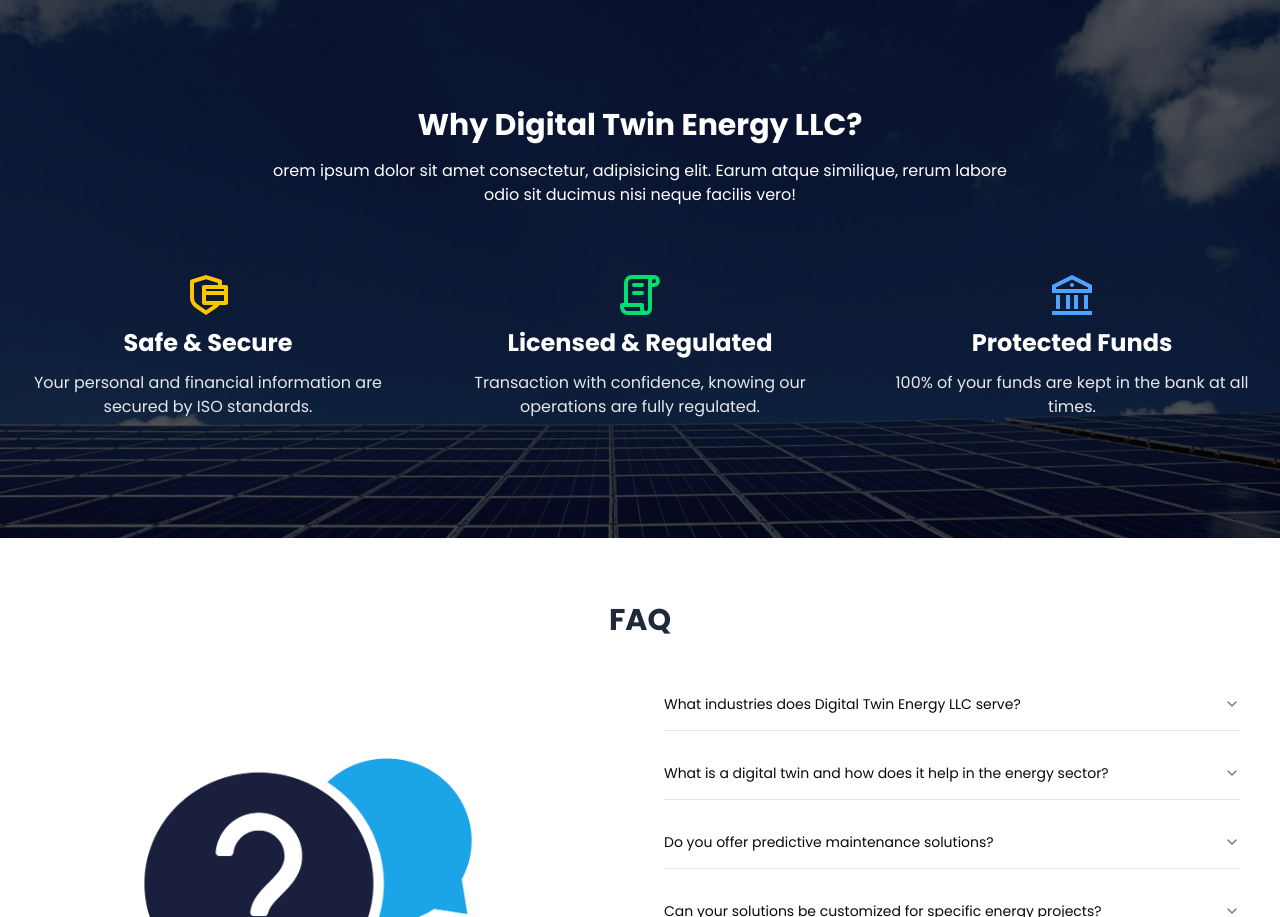
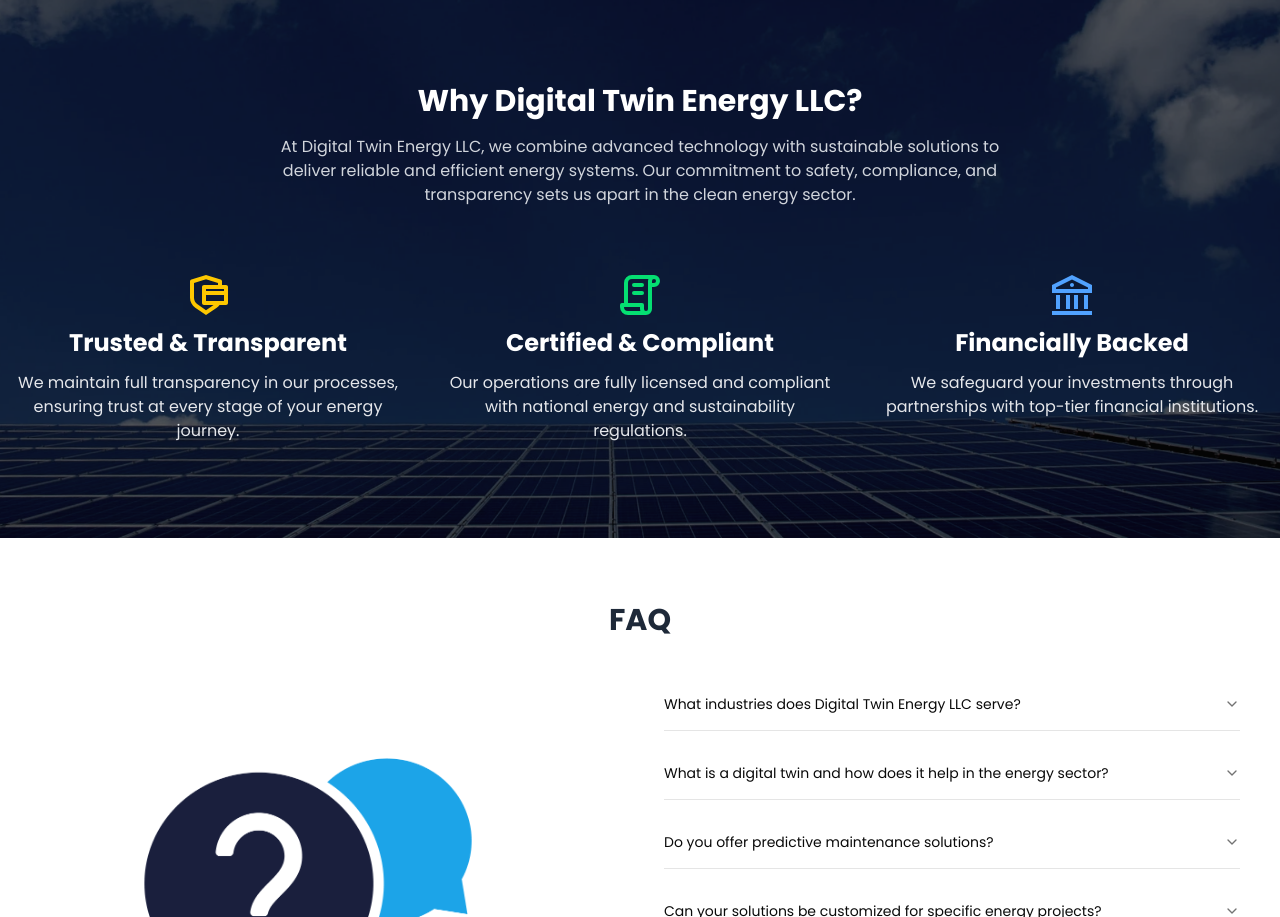
Before and after one commit to aminul118/digital-twins-energy, a Next.js app: page / in a window 1280 px wide. Shown: the part 1602-2519 px from the top of the page. Built offline with nearby package versions, Linux system fonts and the light colour scheme.

Commit message:
Why Digital twin section done

```diff
--- a/src/components/common/WhyDigitalTwin.tsx
+++ b/src/components/common/WhyDigitalTwin.tsx
@@ -6,22 +6,23 @@ const features = [
   {
     id: 1,
     icon: <RiSecurePaymentLine className="text-5xl text-yellow-400" />,
-    title: "Safe & Secure",
+    title: "Trusted & Transparent",
     description:
-      "Your personal and financial information are secured by ISO standards.",
+      "We maintain full transparency in our processes, ensuring trust at every stage of your energy journey.",
   },
   {
     id: 2,
     icon: <TbLicense className="text-5xl text-green-400" />,
-    title: "Licensed & Regulated",
+    title: "Certified & Compliant",
     description:
-      "Transaction with confidence, knowing our operations are fully regulated.",
+      "Our operations are fully licensed and compliant with national energy and sustainability regulations.",
   },
   {
     id: 3,
     icon: <RiBankLine className="text-5xl text-blue-400" />,
-    title: "Protected Funds",
-    description: "100% of your funds are kept in the bank at all times.",
+    title: "Financially Backed",
+    description:
+      "We safeguard your investments through partnerships with top-tier financial institutions.",
   },
 ];
 
@@ -29,16 +30,18 @@ const WhyDigitalTwin = () => {
   return (
     <div className="relative bg-[url('/assets/background/bg-solar.png')] bg-local md:bg-fixed bg-center bg-cover h-auto min-h-[550px] flex items-center justify-center py-16 2xl:py-40 px-4">
       {/* Overlay for better text readability */}
-      <div className="absolute inset-0 bg-black/50"></div>
+      <div className="absolute inset-0 bg-black/50" />
 
       <div className="relative w-full max-w-7xl mx-auto text-white text-center">
         <div className="max-w-3xl mx-auto">
-          <h2 data-aos="fade-left" className="text-3xl font-bold  mb-4">
+          <h2 data-aos="fade-left" className="text-3xl font-bold mb-4">
             Why Digital Twin Energy LLC?
           </h2>
-          <p data-aos="fade-right" className=" mb-10  mx-auto">
-            orem ipsum dolor sit amet consectetur, adipisicing elit. Earum atque
-            similique, rerum labore odio sit ducimus nisi neque facilis vero!
+          <p data-aos="fade-right" className="mb-10 text-gray-300">
+            At Digital Twin Energy LLC, we combine advanced technology with
+            sustainable solutions to deliver reliable and efficient energy
+            systems. Our commitment to safety, compliance, and transparency sets
+            us apart in the clean energy sector.
           </p>
         </div>
 
@@ -48,12 +51,12 @@ const WhyDigitalTwin = () => {
             <div
               data-aos="fade-up"
               key={id}
-              className="flex flex-col items-center"
+              className="flex flex-col items-center text-center"
             >
               {icon}
-              <h2 className="text-xl sm:text-2xl md:text-2xl mt-2 font-semibold">
+              <h3 className="text-xl sm:text-2xl mt-2 font-semibold">
                 {title}
-              </h2>
+              </h3>
               <p className="mt-3 text-gray-200 text-sm sm:text-base">
                 {description}
               </p>
--- a/src/components/layouts/Navbar/Navbar.tsx
+++ b/src/components/layouts/Navbar/Navbar.tsx
@@ -3,11 +3,10 @@ import React, { useState } from "react";
 import { IoIosArrowDown, IoIosArrowUp } from "react-icons/io";
 import { CiMenuFries } from "react-icons/ci";
 import { MdOutlineArrowRightAlt } from "react-icons/md";
-import { BiSupport } from "react-icons/bi";
 import Link from "next/link";
 import { ecoSystem, moreProducts } from "@/lib/constant/navMenu";
 import { Button } from "@/components/ui/button";
-import { Home, Info, Settings2, Target } from "lucide-react";
+import { Home, Info, PhoneCall, Settings2, Target } from "lucide-react";
 import { ModeToggle } from "./Toggle";
 
 const ResponsiveNavbar = () => {
@@ -83,7 +82,7 @@ const ResponsiveNavbar = () => {
             <Button className="" variant="destructive">
               <Link href="/contact" passHref>
                 <div className="flex items-center gap-2 text-white">
-                  <BiSupport className="text-[1.2rem]" />
+                  <PhoneCall className="text-[1.2rem]" />
                   Contact
                 </div>
               </Link>
```
